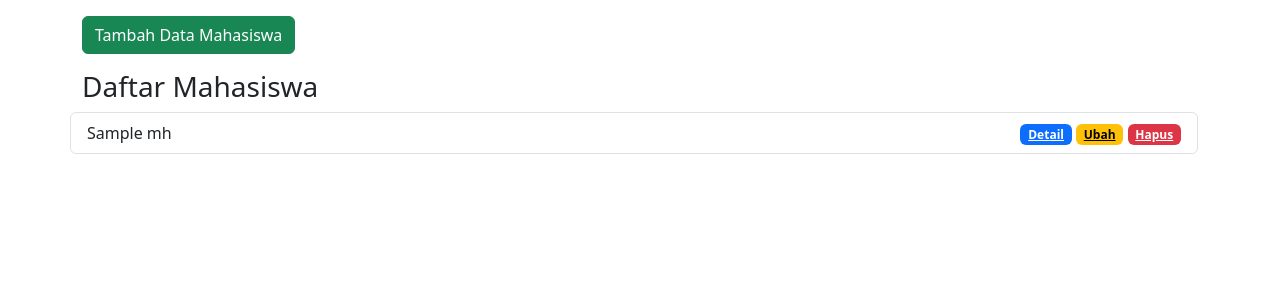
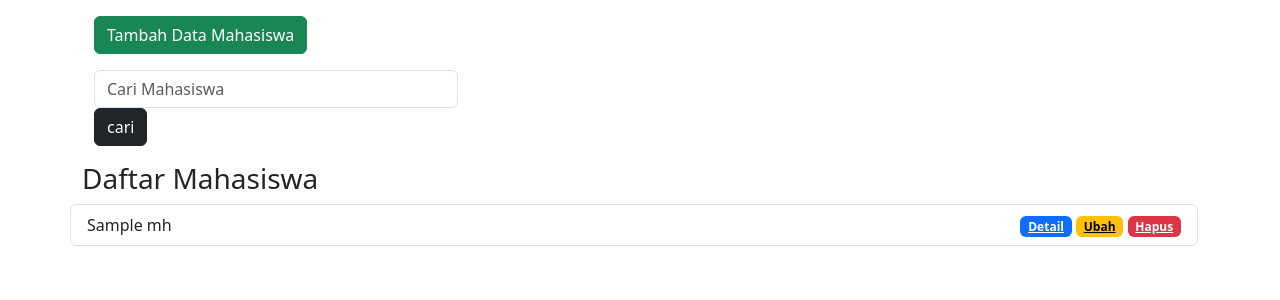
Before and after one commit to Riskiwahyudi1/PhpMVC, a PHP site: the page made by app/views/mahasiswa/index.php in a window 1280 px wide. Shown: the part 56-356 px from the top of the page. Run offline with PHP 8.4, Linux system fonts and the light colour scheme; the template is opened without the code that fills it: most values are stand-ins (such as "Sample title", 1, 10 or a date in 2020); some libraries are stand-ins or nearby versions.

Commit message:
add searching fiture

```diff
--- a/app/views/mahasiswa/index.php
+++ b/app/views/mahasiswa/index.php
@@ -2,10 +2,18 @@
     <div class="row">
         <?php Flasher::flash(); ?>
     </div>
-
-    <button type="button" class="btn btn-success mb-3 " id="tampilModalTambah" data-bs-toggle="modal" data-bs-target="#exampleModal">
-        Tambah Data Mahasiswa
-    </button>
+    <div class="container">
+        <button type="button" class="btn btn-success mb-3 " id="tampilModalTambah" data-bs-toggle="modal"
+            data-bs-target="#exampleModal">
+            Tambah Data Mahasiswa
+        </button>
+        <form action="<?= BASEURL; ?>/mahasiswa/cari" method="post">
+        <div class="mb-3 col-lg-4">
+                <input type="text" class="form-control" placeholder="Cari Mahasiswa" name="keyword" id="cari">
+                <button class="btn btn-dark" type="submit" id="button-addon2">cari</button>
+            </div>
+        </form>
+    </div>
     <div class="row">
         <h3>Daftar Mahasiswa</h3>
         <ul class="list-group">
@@ -13,9 +21,13 @@
             foreach($data['mhs'] as $mhs) : ?>
             <li class="list-group-item d-flex justify-content-between align-items-end "><?= $mhs['Nama'];?>
                 <div class="countainer">
-                    <a href="<?= BASEURL; ?>/mahasiswa/detail/<?= $mhs['Nim']; ?>" class="badge text-bg-primary ">Detail</a>
-                    <a href="<?= BASEURL; ?>/mahasiswa/ubah/<?= $mhs['Nim']; ?>" class="badge text-bg-warning tampilModalUbah" data-bs-toggle="modal" data-bs-target="#exampleModal" data-id="<?= $mhs['Nim']; ?>">Ubah</a>
-                    <a href="<?= BASEURL; ?>/mahasiswa/hapus/<?= $mhs['Nim']; ?>" class="badge text-bg-danger " onclick="return confirm('Yakin ingin menghapus data mahasiswa?');">Hapus</a>
+                    <a href="<?= BASEURL; ?>/mahasiswa/detail/<?= $mhs['Nim']; ?>"
+                        class="badge text-bg-primary ">Detail</a>
+                    <a href="<?= BASEURL; ?>/mahasiswa/ubah/<?= $mhs['Nim']; ?>"
+                        class="badge text-bg-warning tampilModalUbah" data-bs-toggle="modal"
+                        data-bs-target="#exampleModal" data-id="<?= $mhs['Nim']; ?>">Ubah</a>
+                    <a href="<?= BASEURL; ?>/mahasiswa/hapus/<?= $mhs['Nim']; ?>" class="badge text-bg-danger "
+                        onclick="return confirm('Yakin ingin menghapus data mahasiswa?');">Hapus</a>
                 </div>
             </li>
             <?php  endforeach; ?>
```
Also changed, not shown: app/controllers/Mahasiswa.php (+8 -0 lines), app/models/Mahasiswa_model.php (+11 -0 lines).
